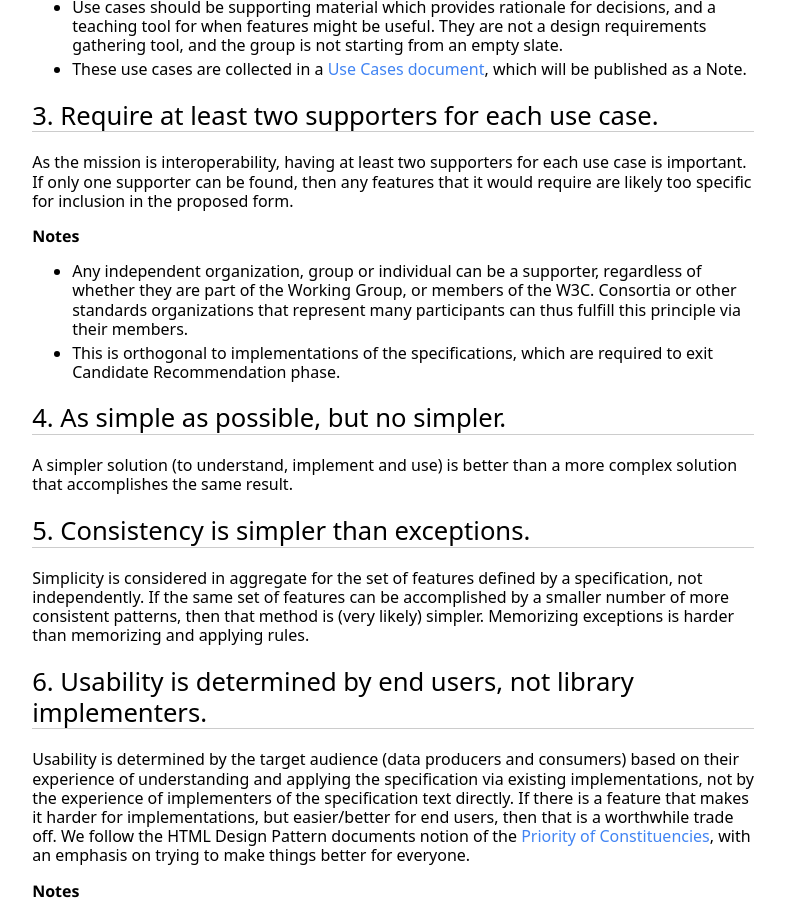
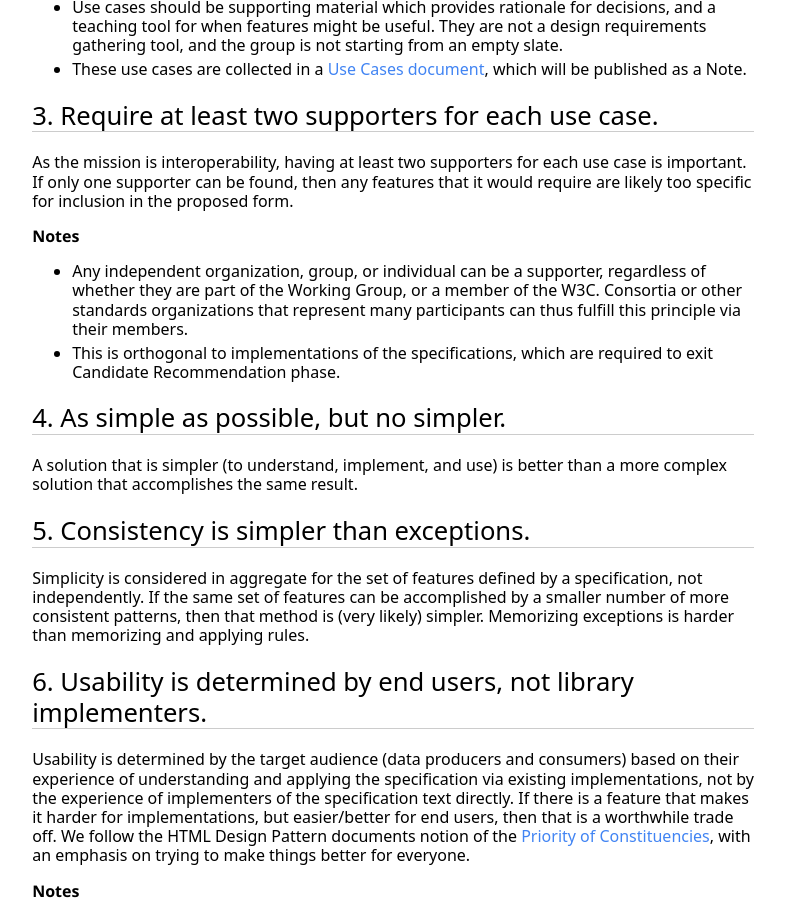
Before and after one commit to w3c/did-wg, a Jekyll site: the page built from WorkMode/guiding_principles.md, in a window 1280 px wide and 900 px high, scrolled down 1175 px. Shown: the whole window, without its empty margins (220-1005 px from the left). Built offline with Jekyll 4.4.1, drawn with Linux system fonts in a browser that asks for light colours; some web fonts are replaced; our own code applies the rules of GitHub Pages for plain Markdown files; some of the changed text lies outside the part shown.

Commit message:
Apply suggestions from code review
Co-Authored-By: Ted Thibodeau Jr <tthibodeau@openlinksw.com>

```diff
--- a/WorkMode/guiding_principles.md
+++ b/WorkMode/guiding_principles.md
@@ -15,7 +15,7 @@ rules, but instead as informative of the overall direction of the group to
 promote consistency and usability of the resulting specifications.
 
 This document is a *Living Document* and as such will change. Members of
-the group are encouraged to edit (e.g. to update, correct, etc.) the
+the group are encouraged to edit (e.g., to update, correct, etc.) the
 information. Comments about this document are welcome via issues and pull
 request on the [group’s “admin” repository](https://github.com/w3c/did-wg/)
 or via emails sent to the group’s
@@ -64,8 +64,8 @@ proposed form.
 
 **Notes**
 
-* Any independent organization, group or individual can be a supporter,
-    regardless of whether they are part of the Working Group, or members of
+* Any independent organization, group, or individual can be a supporter,
+    regardless of whether they are part of the Working Group, or a member of
     the W3C. Consortia or other standards organizations that represent many
     participants can thus fulfill this principle via their members.
 * This is orthogonal to implementations of the specifications, which are
@@ -73,7 +73,7 @@ proposed form.
 
 ## As simple as possible, but no simpler.
 
-A simpler solution (to understand, implement and use) is better than a more
+A solution that is simpler (to understand, implement, and use) is better than a more
 complex solution that accomplishes the same result.
 
 ## Consistency is simpler than exceptions.
```
Also changed, not shown: WorkMode/index.md (+2 -2 lines).
